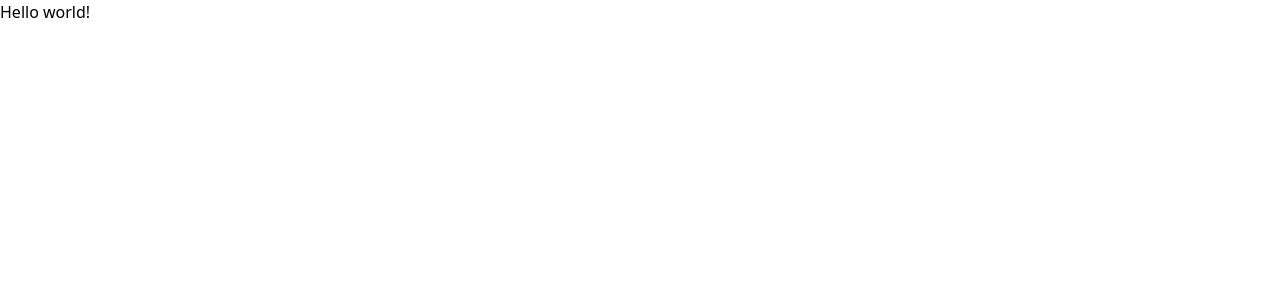
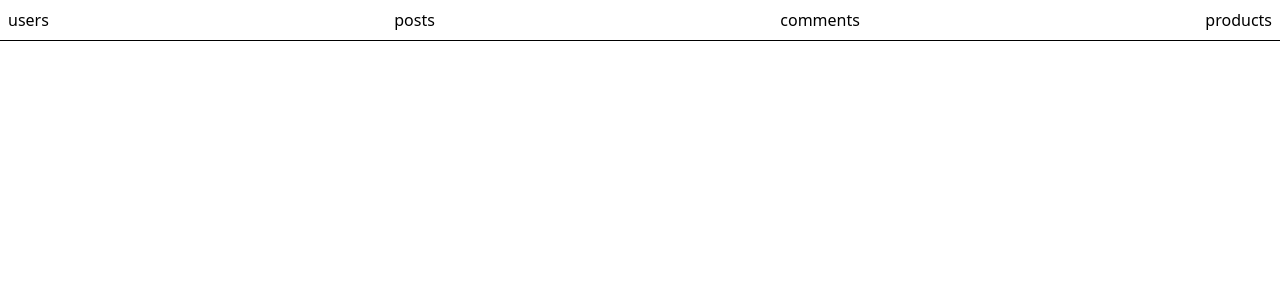
Before and after one commit to aleks1303/dec-2025_react_lessons, a React (Vite) app: page / in a window 1280 px wide. Shown: the top 300 px of the page. Built offline with nearby package versions, Linux system fonts and the light colour scheme.

Commit message:
router-task1

```diff
--- /dev/null
+++ b/src/components/MenuComponent.tsx
@@ -0,0 +1,17 @@
+import {Link} from "react-router-dom";
+
+
+const MenuComponent = () => {
+    return (
+        <div>
+            <ul className={'flex justify-between m-2'}>
+             <li><Link to={'users'}>users</Link></li>
+             <li><Link to={'posts'}>posts</Link></li>
+             <li><Link to={'comments'}>comments</Link></li>
+             <li><Link to={'products'}>products</Link></li>
+            </ul>
+        </div>
+    );
+};
+
+export default MenuComponent;
--- /dev/null
+++ b/src/layouts/Layout.tsx
@@ -0,0 +1,15 @@
+import MenuComponent from "../components/MenuComponent.tsx";
+import {Outlet} from "react-router-dom";
+
+
+const Layout = () => {
+    return (
+        <div>
+            <MenuComponent/>
+            <hr/>
+            <Outlet/>
+        </div>
+    );
+};
+
+export default Layout;
--- /dev/null
+++ b/src/routes/routes.tsx
@@ -0,0 +1,16 @@
+import {createBrowserRouter} from "react-router-dom";
+import Layout from "../layouts/Layout.tsx";
+
+
+const routes = createBrowserRouter([
+    {path: '', element: <Layout/>, children: [
+            {path: '/users', element: <div>users</div>},
+            {path: '/posts', element: <div>posts</div>},
+            {path: '/comments', element: <div>comments</div>},
+            {path: '/products', element: <div>products</div>}
+        ]},
+])
+
+export {
+    routes
+}
```
Also changed, not shown: src/main.tsx (+16 -2 lines).
